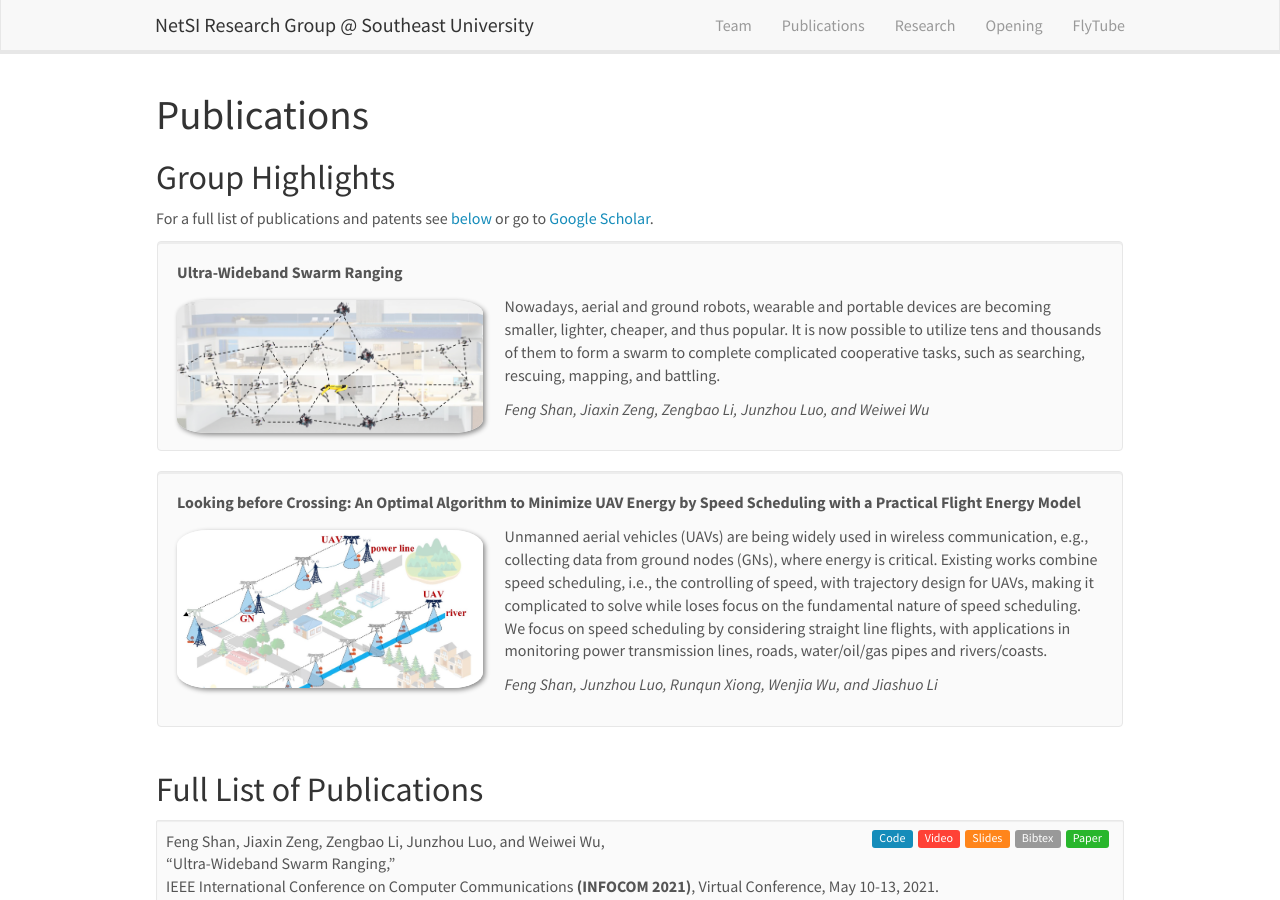
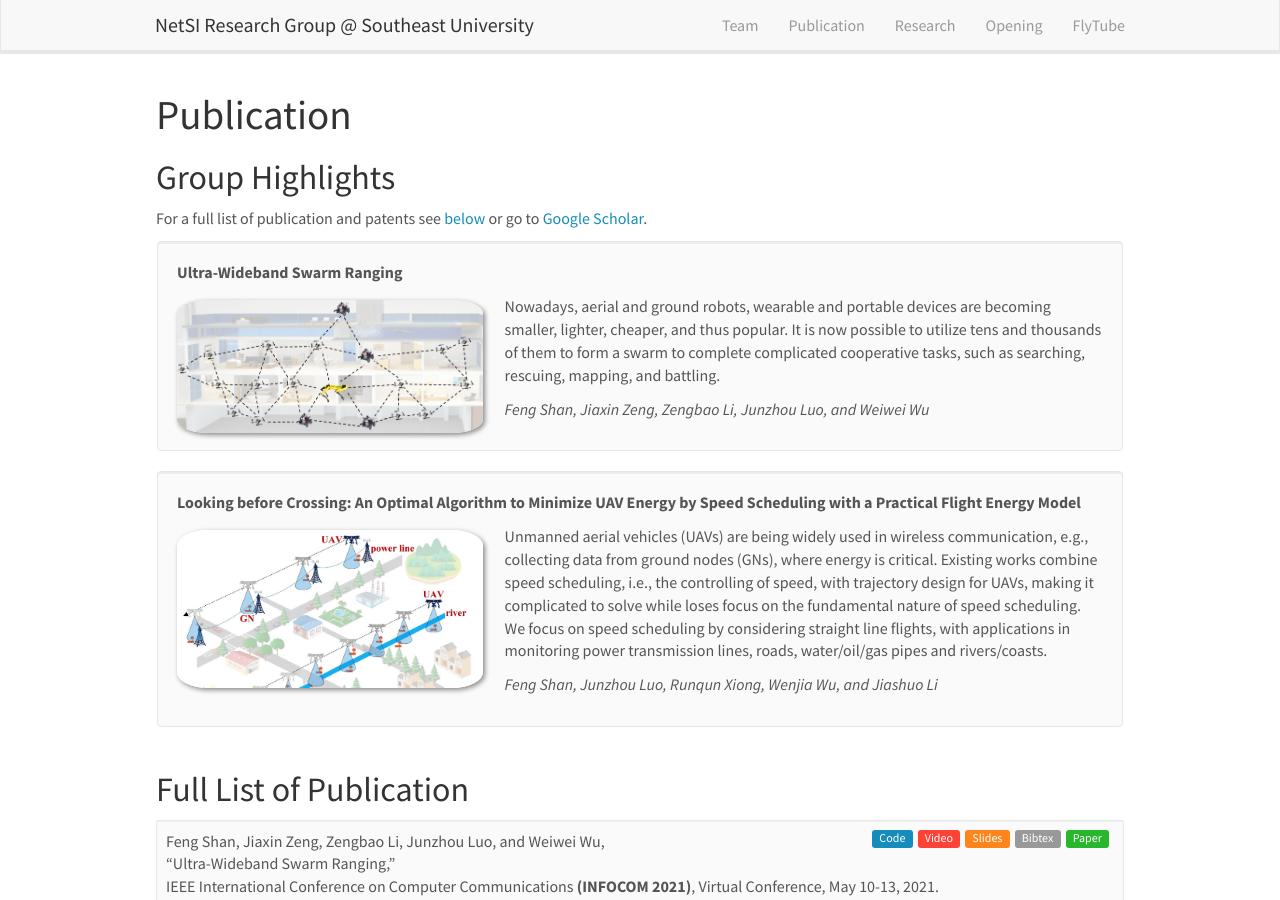
Before and after one commit to SEU-NetSI/seu-netsi.github.io, a Jekyll site: the page built from _pages/publications.md, in a window 1280 px wide and 900 px high. Built offline with Jekyll 4.4.1, drawn with Linux system fonts in a browser that asks for light colours; nearby versions of some CDN libraries.

Commit message:
#style: publications --> publication

```diff
--- a/_includes/header.html
+++ b/_includes/header.html
@@ -13,7 +13,7 @@
 	<div class="collapse navbar-collapse" id="navbar-collapse-1">
 	  <ul class="nav navbar-nav navbar-right">
 		<li><a href="{{ site.url }}{{ site.baseurl }}/team">Team</a></li>
-		<li><a href="{{ site.url }}{{ site.baseurl }}/publications">Publications</a></li>
+		<li><a href="{{ site.url }}{{ site.baseurl }}/publication">Publication</a></li>
 		<li><a href="{{ site.url }}{{ site.baseurl }}/research">Research</a></li>
 		<li><a href="{{ site.url }}{{ site.baseurl }}/opening">Opening</a></li>
 		<li><a href="{{ site.url }}{{ site.baseurl }}/pictures">FlyTube</a></li>
--- a/_layouts/publications.html
+++ b/_layouts/publications.html
@@ -1,6 +1,6 @@
 ---
 layout: default
 ---
-<div id="publications" class="col-sm-12">
+<div id="publication" class="col-sm-12">
   {{ content }}
 </div>
--- a/_pages/publications.md
+++ b/_pages/publications.md
@@ -1,15 +1,15 @@
 ---
-title: "SEU NetSI - Publications"
+title: "SEU NetSI - Publication"
 layout: gridlay
-excerpt: "Publications."
+excerpt: "Publication."
 sitemap: false
-permalink: /publications/
+permalink: /publication/
 ---
 
-# Publications
+# Publication
 ## Group Highlights
 
-For a full list of publications and patents see [below](#full-list-of-publications) or go to [Google Scholar](https://scholar.google.com/citations?user=7N_fRVwAAAAJ).
+For a full list of publication and patents see [below](#full-list-of-publication) or go to [Google Scholar](https://scholar.google.com/citations?user=7N_fRVwAAAAJ).
 
 {% assign number_printed = 0 %}
 {% for publi in site.data.publist %}
@@ -44,7 +44,7 @@ For a full list of publications and patents see [below](#full-list-of-publicatio
 </div>
 {% endif %}
 
-## Full List of Publications
+## Full List of Publication
 
 <div class="pub-full">
 {% for publi in site.data.publist %}
--- a/css/main.scss
+++ b/css/main.scss
@@ -60,7 +60,7 @@ firstp {
 	margin-bottom: 6px;
 }
 
-/* Team & Publications */
+/* Team & Publication */
 #gridid img { margin: 16px 22px 6px 0; border-radius:10%; box-shadow: 2px 2px 5px #888888 }
 #homeid img { margin: 0 0 0 0; border-radius:5%; box-shadow: 0px 0px 0px #888888 }
 #picid img { margin: 6px 3px 60px 6px; border-radius:1%; box-shadow: 2px 2px 5px #888888 }
```
